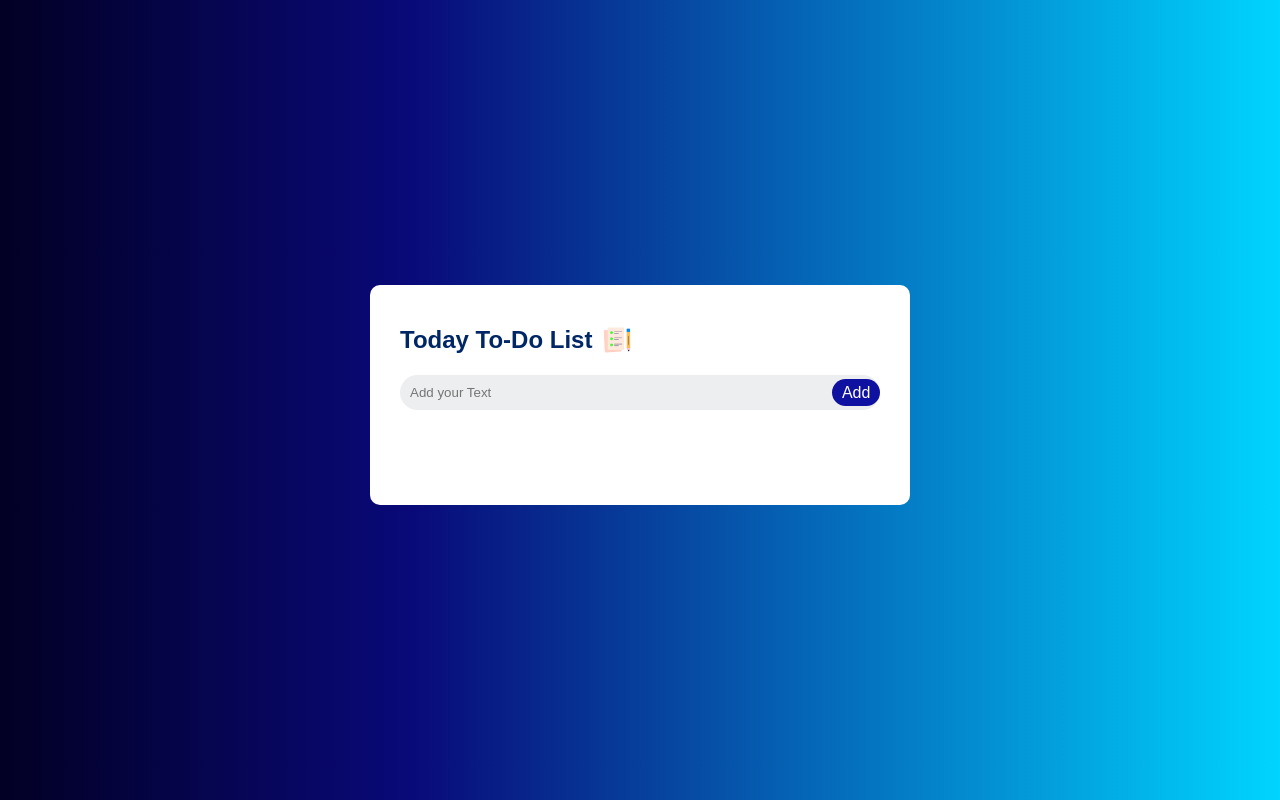
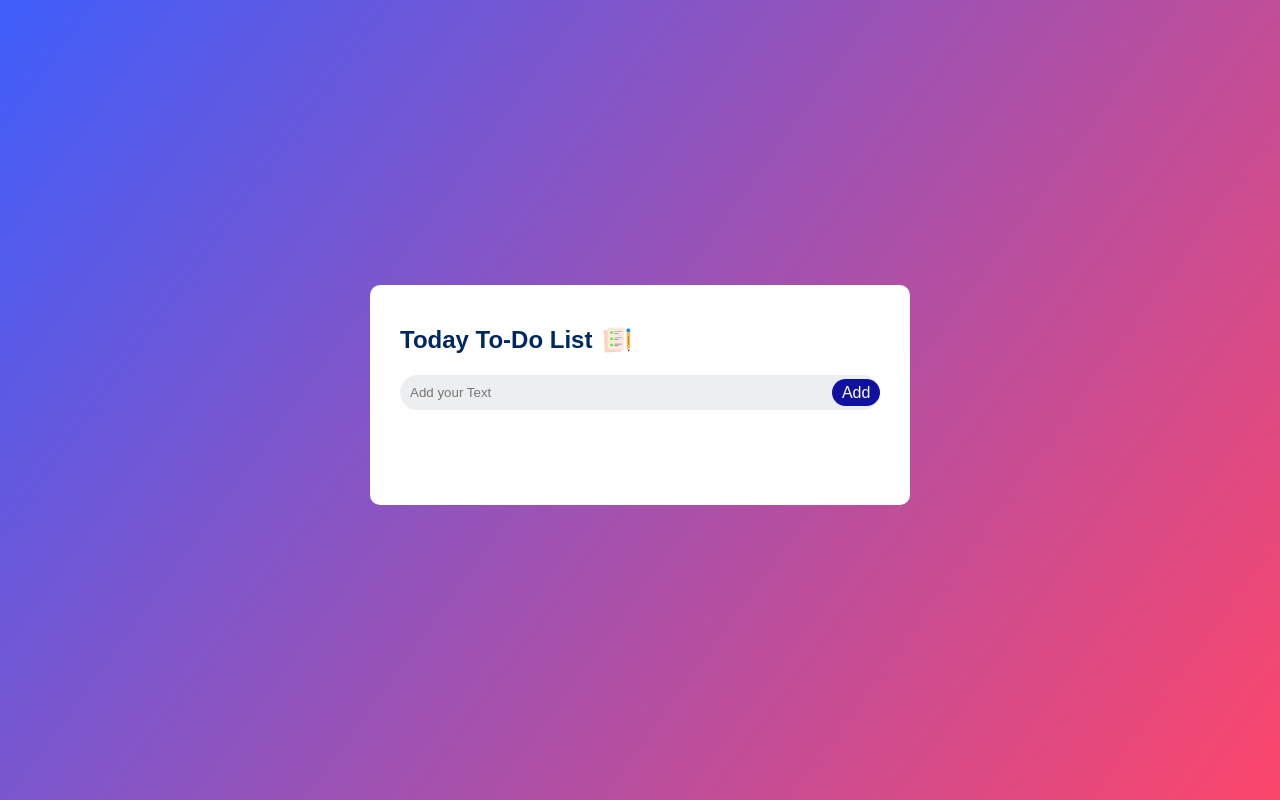
Before and after one commit to AlameenSakiru/To-do-List, a plain HTML site: page index.html in a window 1280 px wide. Drawn offline with Linux system fonts and the light colour scheme.

Commit message:
style.css

```diff
--- a/style.css
+++ b/style.css
@@ -8,7 +8,11 @@
 .container{
     width: 100%;
     min-height: 100vh;
-    background: linear-gradient(90deg, rgba(2,0,36,1) 0%, rgba(9,9,121,1) 32%, rgba(0,212,255,1) 100%);
+    background: rgb(63,94,251);
+background: -moz-linear-gradient(126deg, rgba(63,94,251,1) 0%, rgba(252,70,107,1) 100%);
+background: -webkit-linear-gradient(126deg, rgba(63,94,251,1) 0%, rgba(252,70,107,1) 100%);
+background: linear-gradient(126deg, rgba(63,94,251,1) 0%, rgba(252,70,107,1) 100%);
+filter: progid:DXImageTransform.Microsoft.gradient(startColorstr="#3f5efb",endColorstr="#fc466b",GradientType=1);
     padding: 10px;
     display: flex;
     align-items: center;
```
